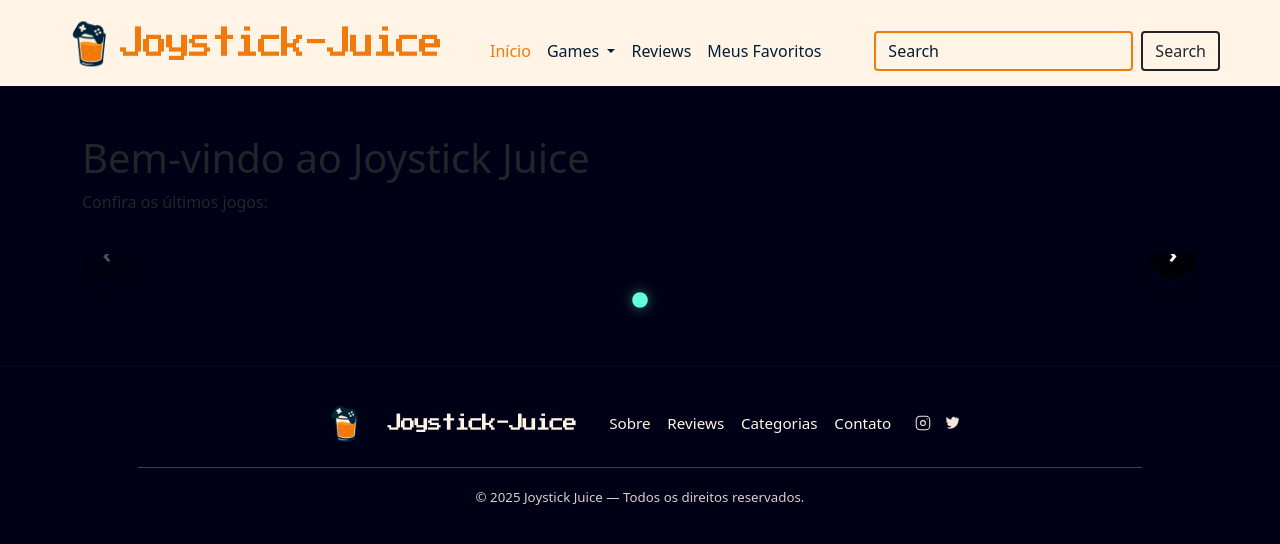
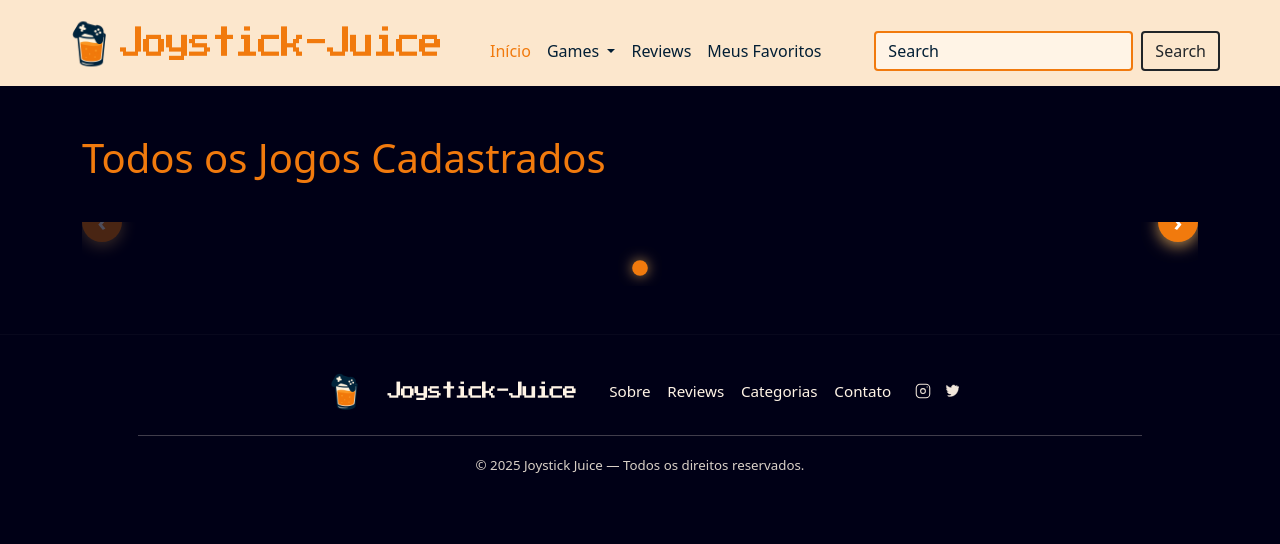
Before and after one commit to Mxrlrey/Joystick-Juice, a Django app: page /game/home/ in a window 1280 px wide. Shown: the top 544 px of the page. Run offline with Django 5.2, Linux system fonts and the light colour scheme; data that the repository does not hold is empty.

Commit message:
mudança no style da paagina home

```diff
--- a/app/Games/templates/home.html
+++ b/app/Games/templates/home.html
@@ -3,116 +3,12 @@
 
 {% block css %}
 <link href="{% static 'css/home.css' %}" rel="stylesheet">
-<style>
-  /* Container do carrossel com variável para espaço dos indicators */
-  .card-carousel {
-    --indicator-space: 64px; /* ajuste único: muda o espaço reservado em baixo */
-    position: relative;
-    max-width: 1200px;
-    margin: 40px auto;
-    padding: 0 50px var(--indicator-space); /* padding-bottom reservado para as bolinhas */
-    overflow: hidden;
-  }
-
-  /* Track rolável */
-  .carousel-track {
-    display: flex;
-    gap: 15px;
-    transition: transform 0.5s ease-in-out;
-  }
-
-  /* Card individual */
-  .card {
-    flex: 0 0 calc((100% - 5 * 15px) / 6);
-    background: transparent;
-    border-radius: 0;
-    overflow: hidden;
-  }
-
-  .card img {
-    width: 100%;
-    height: auto;
-    object-fit: cover;
-    display: block;
-  }
-
-  /* Botões de navegação: compensam o padding reservado para não descerem */
-  .carousel-btn {
-    position: absolute;
-    top: calc(50% - (var(--indicator-space) / 2)); /* mantém as setas visualmente na altura das capas */
-    transform: translateY(-50%);
-    width: 50px;
-    height: 50px;
-    background: rgba(0, 0, 0, 0.7);
-    border: none;
-    border-radius: 50%;
-    cursor: pointer;
-    z-index: 12; /* acima das bolinhas e das capas */
-    display: flex;
-    align-items: center;
-    justify-content: center;
-    font-size: 24px;
-    color: #fff;
-    font-weight: bold;
-    box-shadow: 0 6px 18px rgba(2,6,23,0.7);
-    transition: all 0.2s ease;
-  }
-  .carousel-btn:hover { transform: translateY(-50%) scale(1.1); }
-  .carousel-btn.prev { left: 0; }
-  .carousel-btn.next { right: 0; }
-  .carousel-btn.hidden { opacity: 0.3; pointer-events: none; }
-
-  .carousel-indicators {
-    position: absolute;
-    left: 50%;
-    transform: translateX(-50%);
-    bottom: 12px;            /* ajuste vertical (mude para 6px/8px se quiser mais colado) */
-    display: flex;
-    gap: 10px;
-    padding: 0;              /* remove padding que deslocava o bloco */
-    margin: 0;
-    width: auto;             /* evita largura grande que puxa para a direita */
-    justify-content: center;
-    box-sizing: border-box;
-    z-index: 8;
-    pointer-events: auto;
-  }
-
-  /* estilo das bolinhas (era esse que estava faltando) */
-  .indicator {
-    width: 12px;
-    height: 12px;
-    border-radius: 50%;
-    background-color: rgba(255,255,255,0.3);
-    cursor: pointer;
-    transition: transform 0.18s ease, background-color 0.18s ease, box-shadow 0.18s ease;
-  }
-  .indicator.active {
-    background-color: #64ffda;
-    transform: scale(1.3);
-    box-shadow: 0 0 10px rgba(100,255,218,0.5);
-  }
-
-  /* Responsividade */
-  @media (max-width: 1100px) { .card { flex: 0 0 calc((100% - 3 * 15px)/4); } }
-  @media (max-width: 800px)  { .card { flex: 0 0 calc((100% - 2 * 15px)/3); } }
-  @media (max-width: 600px)  { .card { flex: 0 0 calc((100% - 1 * 15px)/2); } }
-  @media (max-width: 400px)  { .card { flex: 0 0 100%; } }
-
-  /* reduz variável e padding em telas muito pequenas */
-  @media (max-width: 500px) {
-    .card-carousel { --indicator-space: 56px; padding-bottom: var(--indicator-space); }
-    .carousel-indicators { padding: 0 20px; bottom: 10px; }
-    .carousel-btn { top: calc(50% - (var(--indicator-space) / 2)); }
-  }
-</style>
 {% endblock %}
 
 {% block title %}Início - Joystick Juice{% endblock %}
 
 {% block content %}
-<h1>Bem-vindo ao Joystick Juice</h1>
-<p>Confira os últimos jogos:</p>
+<h1 class="title">Todos os Jogos Cadastrados</h1>
 
 <div class="card-carousel">
   <button class="carousel-btn prev hidden" id="prevBtn">&#8249;</button>
--- a/app/Reviews/views.py
+++ b/app/Reviews/views.py
@@ -1,4 +1,3 @@
 from django.shortcuts import render
 
 # Create your views here.
-def CreateReview(request):
--- a/app/static/css/home.css
+++ b/app/static/css/home.css
@@ -1,81 +1,106 @@
-/* container do carousel — permitir que os controles fiquem fora */
-#carouselExampleControls {
+
+  /* Container do carrossel com variável para espaço dos indicators */
+  .card-carousel {
+    --indicator-space: 64px; /* ajuste único: muda o espaço reservado em baixo */
+    position: relative;
     max-width: 1200px;
-  margin: 0 auto;
-  overflow: visible;           /* importante: antes era hidden */
-  position: relative;
-  padding: 0 56px;             /* espaço lateral para os botões externos */
-  box-shadow: 0 8px 28px rgba(0,0,0,.35);
+    margin: 40px auto;
+    padding: 0 50px var(--indicator-space); /* padding-bottom reservado para as bolinhas */
+    overflow: hidden;
   }
 
-/* imagens mantém comportamento */
-#carouselExampleControls img {
-  max-height: 374px;
-  object-fit: cover;
+  /* Track rolável */
+  .carousel-track {
+    display: flex;
+    gap: 15px;
+    transition: transform 0.5s ease-in-out;
   }
 
-/* tamanho / estilo dos botões (fora do carousel) */
-#carouselExampleControls .carousel-control-prev,
-#carouselExampleControls .carousel-control-next {
-  width: 48px;
-  height: 48px;
-  border-radius: 10px;
-  background: rgba(0,0,0,0.55);
-  border: 0;
-  top: 50%;
+  /* Card individual */
+  .card {
+    flex: 0 0 calc((100% - 5 * 15px) / 6);
+    background: transparent;
+    border-radius: 0;
+    overflow: hidden;
+  }
+
+  .card img {
+    width: 100%;
+    height: auto;
+    object-fit: cover;
+    display: block;
+  }
+
+  /* Botões de navegação: compensam o padding reservado para não descerem */
+  .carousel-btn {
+    position: absolute;
+    top: calc(50% - (var(--indicator-space) / 2)); /* mantém as setas visualmente na altura das capas */
     transform: translateY(-50%);
-  position: absolute;
-  z-index: 30;
+    width: 40px;
+    height: 40px;
+    background: #F17A0D;
+    border: none;
+    border-radius: 50%;
+    cursor: pointer;
+    z-index: 12; /* acima das bolinhas e das capas */
     display: flex;
     align-items: center;
     justify-content: center;
-  transition: transform .12s ease, background .12s ease;
-  box-shadow: 0 6px 18px rgba(2,6,23,0.45);
+    font-size: 24px;
+    color: #fff;
+    font-weight: bold;
+    box-shadow: 0 4px 15px rgba(255, 193, 100, 0.699);
+    transition: all 0.2s ease;
+  }
+  .carousel-btn:hover { transform: translateY(-50%) scale(1.1); }
+  .carousel-btn.prev { left: 0; }
+  .carousel-btn.next { right: 0; }
+  .carousel-btn.hidden { opacity: 0.3; pointer-events: none; }
+
+  .carousel-indicators {
+    position: absolute;
+    left: 50%;
+    transform: translateX(-50%);
+    bottom: 12px;            /* ajuste vertical (mude para 6px/8px se quiser mais colado) */
+    display: flex;
+    gap: 10px;
+    padding: 0;              /* remove padding que deslocava o bloco */
+    margin: 0;
+    width: auto;             /* evita largura grande que puxa para a direita */
+    justify-content: center;
+    box-sizing: border-box;
+    z-index: 8;
+    pointer-events: auto;
   }
 
-/* colocar fora: distância negativa em relação ao conteúdo */
-#carouselExampleControls .carousel-control-prev {
-  left: -56px;   /* ajusta para posicionar fora à esquerda */
+  /* estilo das bolinhas (era esse que estava faltando) */
+  .indicator {
+    width: 12px;
+    height: 12px;
+    border-radius: 50%;
+    background-color: rgba(255,255,255,0.3);
+    cursor: pointer;
+    transition: transform 0.18s ease, background-color 0.18s ease, box-shadow 0.18s ease;
   }
-#carouselExampleControls .carousel-control-next {
-  right: -56px;  /* ajusta para posicionar fora à direita */
+  .indicator.active {
+    background-color: #F17A0D;
+    transform: scale(1.3);
+    box-shadow: 0 0 10px rgba(255, 193, 100, 0.699);
   }
 
-/* melhora visual do ícone (mantém o ícone padrão do Bootstrap centrado) */
-#carouselExampleControls .carousel-control-prev-icon,
-#carouselExampleControls .carousel-control-next-icon {
-  background-size: 20px 20px;
-  filter: drop-shadow(0 4px 8px rgba(0,0,0,0.6));
+  .title{
+
   }
 
-/* hover */
-#carouselExampleControls .carousel-control-prev:hover,
-#carouselExampleControls .carousel-control-next:hover {
-  transform: translateY(-50%) scale(1.03);
-  background: rgba(0,0,0,0.65);
+  /* Responsividade */
+  @media (max-width: 1100px) { .card { flex: 0 0 calc((100% - 3 * 15px)/4); } }
+  @media (max-width: 800px)  { .card { flex: 0 0 calc((100% - 2 * 15px)/3); } }
+  @media (max-width: 600px)  { .card { flex: 0 0 calc((100% - 1 * 15px)/2); } }
+  @media (max-width: 400px)  { .card { flex: 0 0 100%; } }
+
+  /* reduz variável e padding em telas muito pequenas */
+  @media (max-width: 500px) {
+    .card-carousel { --indicator-space: 56px; padding-bottom: var(--indicator-space); }
+    .carousel-indicators { padding: 0 20px; bottom: 10px; }
+    .carousel-btn { top: calc(50% - (var(--indicator-space) / 2)); }
   }
-
-/* se o layout tiver bordas arredondadas, evita que o botão "corte" visualmente */
-#carouselExampleControls .carousel-inner {
-  border-radius: 8px;
-  overflow: hidden;
-}
-
-/* Responsivo: em telas pequenas reposiciona os botões para dentro do carousel (evita overflow na tela) */
-@media (max-width: 720px) {
-  #carouselExampleControls {
-    padding: 0 12px;
-  }
-  #carouselExampleControls .carousel-control-prev {
-    left: 8px;
-  }
-  #carouselExampleControls .carousel-control-next {
-    right: 8px;
-  }
-  #carouselExampleControls .carousel-control-prev,
-  #carouselExampleControls .carousel-control-next {
-    width: 40px;
-    height: 40px;
-    border-radius: 8px;
-  }
-}
--- a/app/static/css/style.css
+++ b/app/static/css/style.css
@@ -2,7 +2,7 @@
 
 
 .navbar-light {
-    background-color: #FFF4E6 !important;
+    background-color: #fce7cd !important;
     color: #021E34 !important;
 }
 .btn-outline-dark {
@@ -54,9 +54,9 @@
 }
 
 body{
+        color: #F17A0D;
         background-color: rgb(0, 0, 22) !important;
     }
-
 
 
 /* Footer */
```
Lines whose indentation alone changed are shown as unchanged.
